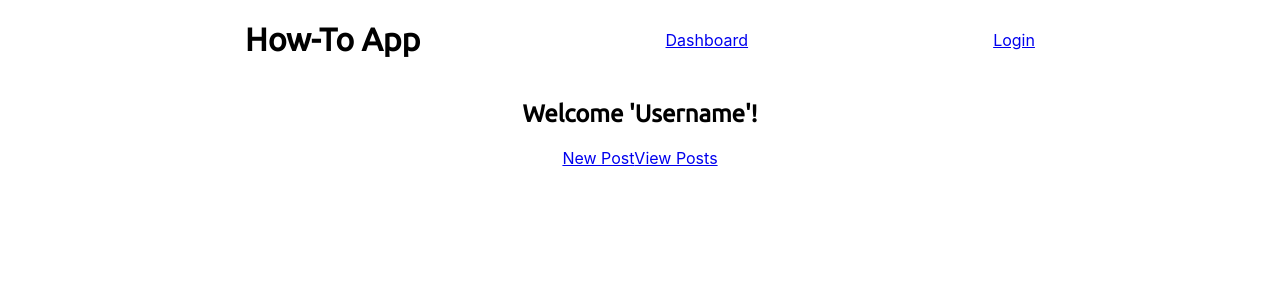
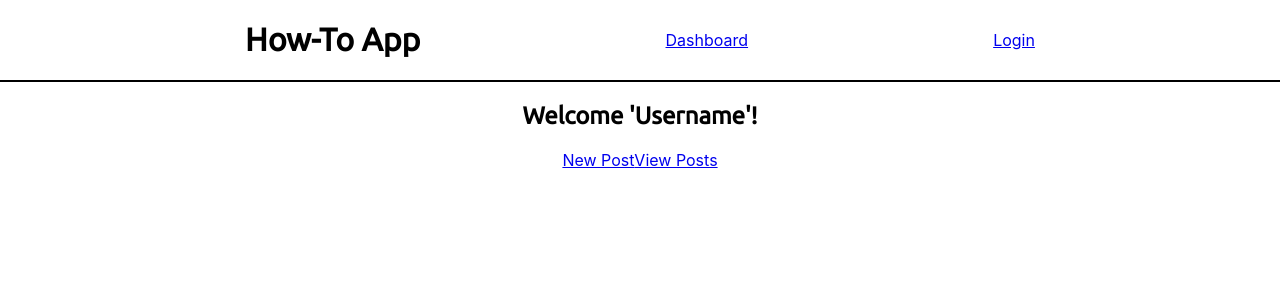
Before and after one commit to How-To2/Front-End, a React (Create React App) app in the folder how-to/: page /dashboard in a window 1280 px wide. Shown: the top 300 px of the page. Built offline with nearby package versions, Linux system fonts and the light colour scheme.

Commit message:
did some nav styling and replaced the css with styled components

```diff
--- a/how-to/src/components/Navigation.js
+++ b/how-to/src/components/Navigation.js
@@ -1,25 +1,33 @@
-import React from 'react';
-import { Link, Route, BrowserRouter as Router } from 'react-router-dom';
-import PrivateRoute from '../utils/PrivateRoute';
-import HowTo from './HowTo';
+import React from "react";
+import { Link, Route, BrowserRouter as Router } from "react-router-dom";
+import PrivateRoute from "../utils/PrivateRoute";
+import HowTo from "./HowTo";
+import styled from "styled-components";
 
-import Login from './Login';
-import Dashboard from './Dashboard';
+import Login from "./Login";
+import Dashboard from "./Dashboard";
 
 const Navigation = props => {
+  const NavBar = styled.div`
+    display: flex;
+    flex-direction: row;
+    align-items: center;
+    justify-content: space-evenly;
+    border-bottom: black solid 2px;
+  `;
 
-    return (
-        <>
-            <div className='navbar'>
-                <h1>How-To App</h1>
-                <Link to='/dashboard'>Dashboard</Link>
-                <Link to='/login'>Login</Link>
-            </div>
+  return (
+    <>
+      <NavBar className="navbar">
+        <h1>How-To App</h1>
+        <Link to="/dashboard">Dashboard</Link>
+        <Link to="/login">Login</Link>
+      </NavBar>
 
-            <Route path='/login' component={Login}/>
-            <Route path='/dashboard' component={Dashboard}/>
-        </>
-    )
-}
+      <Route path="/login" component={Login} />
+      <Route path="/dashboard" component={Dashboard} />
+    </>
+  );
+};
 
 export default Navigation;
```
